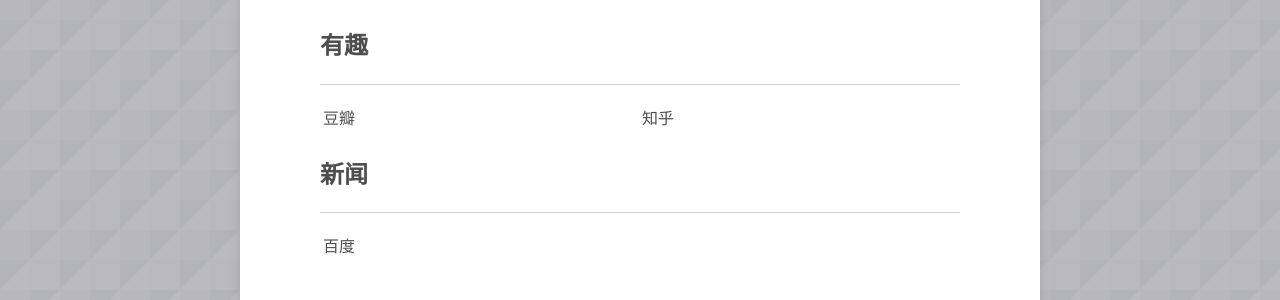
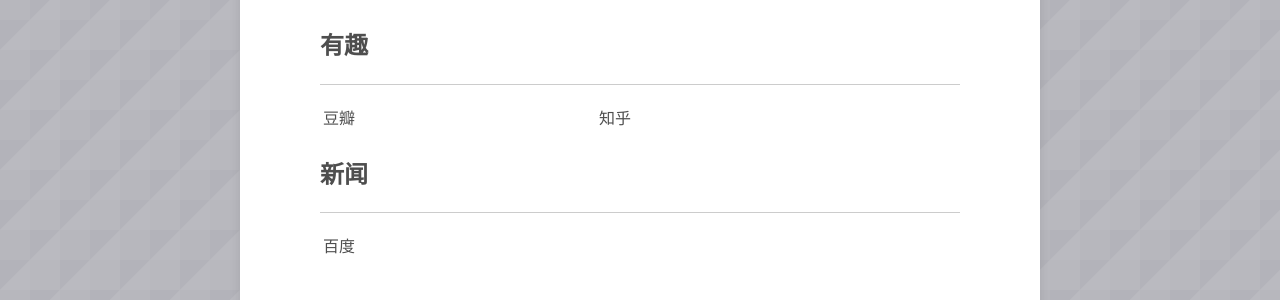
Before and after one commit to xiaowangwindow/xiaowangwindow.github.io, a Jekyll site: the page built from _posts/2015-10-26-sites.md, in a window 1280 px wide. Shown: the part 430-730 px from the top of the page. Built offline with Jekyll 4.4.1, drawn with Linux system fonts in a browser that asks for light colours; nearby versions of some CDN libraries; comment, search, counter and statistics services are not loaded.

```diff
--- a/_posts/2015-10-26-sites.md
+++ b/_posts/2015-10-26-sites.md
@@ -19,7 +19,7 @@ image:
 ---------
 
 |:---|:--:|:--:|---:|
-| [豆瓣](http://www.douban.com) | [知乎](http://www.zhihu.com) |
+| [豆瓣](http://www.douban.com) | [知乎](http://www.zhihu.com) |||
 
 ## 新闻
 ----------
```
